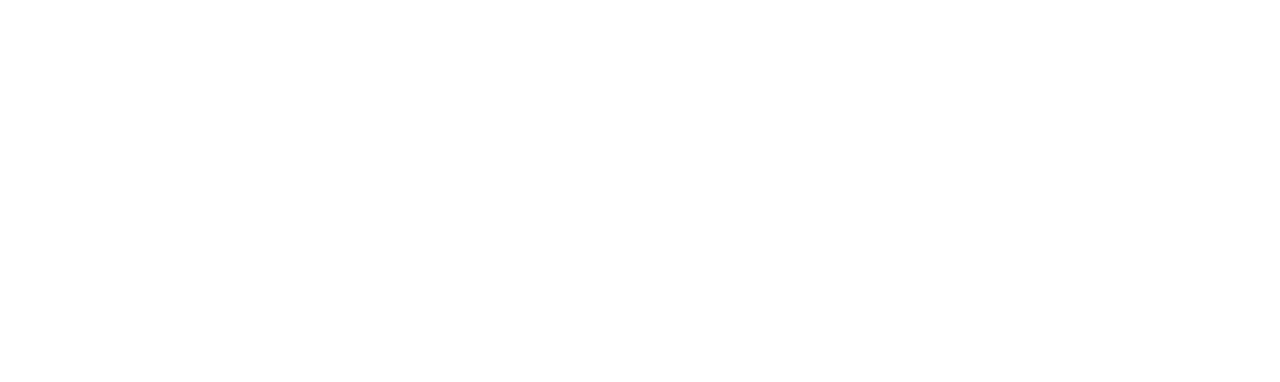
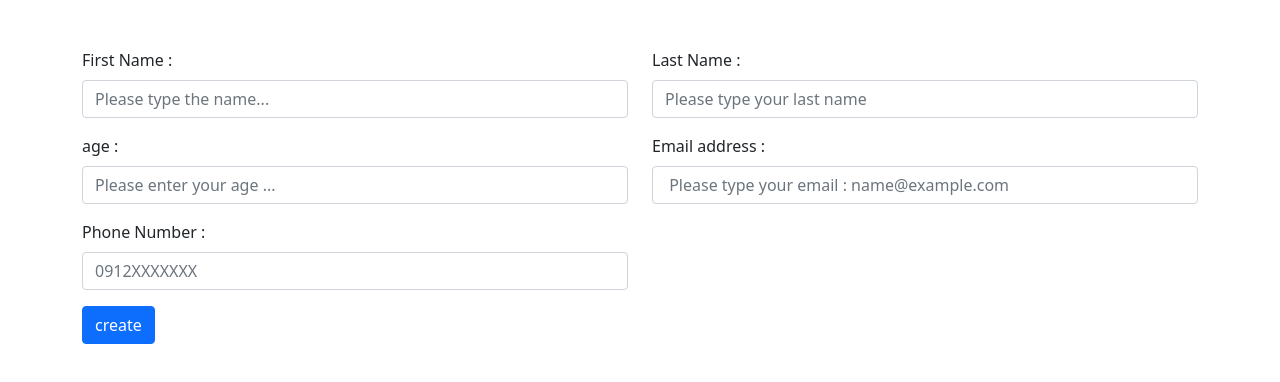
Before and after one commit to mohammadsohrabi2021/Table, a plain HTML site: page index.html in a window 1280 px wide. Drawn offline with nearby package versions, Linux system fonts and the light colour scheme.

Commit message:
creat form  index.html

```diff
--- a/index.html
+++ b/index.html
@@ -10,7 +10,35 @@
 </head>
 <body>
 
-
+    <div class="container">
+        <form id="userForm">
+          <div class="row mt-5">
+            <input type="text" hidden id="id" name="id">
+            <div class="col-12 col-md-6 mb-3">
+              <label for="first_name" class="form-label">First Name :</label>
+              <input type="text" class="form-control" id="first_name" name="first_name" placeholder="Please type the name...">
+            </div>
+            <div class="col-12 col-md-6 mb-3">
+              <label for="last_name" class="form-label">Last Name :</label>
+              <input type="text" class="form-control" id="last_name" name="last_name" placeholder="Please type your last name">
+            </div>
+            <div class="col-12 col-md-6 mb-3">
+                <label for="form" class="form-label">age :</label>
+                <input type="number" class="form-control" id="age" name="age" placeholder="Please enter your age ...">
+              </div>
+            <div class="col-12 col-md-6 mb-3">
+              <label for="form" class="form-label">Email address :</label>
+              <input type="email" class="form-control" id="email" name="email" placeholder=" Please type your email : name@example.com">
+            </div>
+            <div class="col-12 col-md-6 mb-3">
+              <label for="phone" class="form-label">Phone Number : </label>
+              <input type="tel" class="form-control" id="phone" name="phone" placeholder="0912XXXXXXX">
+            </div>
+            <div class="col-12 mb-3">
+              <input type="submit" id="userFormSubmit" value="create" class="btn btn-primary">
+            </div>
+          </div>
+        </form>
 
     <script src="https://cdn.jsdelivr.net/npm/bootstrap@5.0.2/dist/js/bootstrap.bundle.min.js" integrity="sha384-MrcW6ZMFYlzcLA8Nl+NtUVF0sA7MsXsP1UyJoMp4YLEuNSfAP+JcXn/tWtIaxVXM" crossorigin="anonymous"></script>
     <script src="js/main.js"></script>
```
